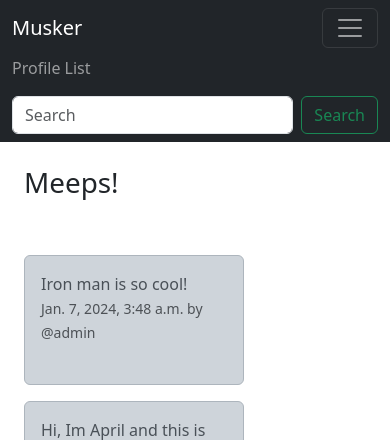
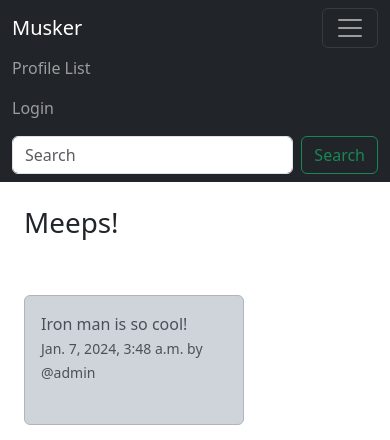
Before and after one commit to AkshitKushwaha/musker, a Django app: page / in a window 390 px wide, after a click that opens the changed part. Shown: the top 440 px of the page. Run offline with Django 3.2, Linux system fonts and the light colour scheme; data comes from the database, SQL or seed files in the repository.

Commit message:
Added a login system

```diff
--- a/musker/templates/navbar.html
+++ b/musker/templates/navbar.html
@@ -16,6 +16,15 @@
             <a class="nav-link" href="{% url 'profile' request.user.id %}">My Profile</a>
           </li>
 
+          <li class="nav-item">
+            <a class="nav-link" href="{% url 'logout' %}">Logout</a>
+          </li>
+
+          {% else %}
+
+          <li class="nav-item">
+            <a class="nav-link" href="{% url 'login' %}">Login</a>
+
           {% endif %}
         </ul>
         <form class="d-flex" role="search">
--- a/musker/urls.py
+++ b/musker/urls.py
@@ -5,4 +5,6 @@ urlpatterns = [
     path('', views.home, name="home"),
     path('profile_list/', views.profile_list, name="profile_list"),
     path('profile/<int:pk>', views.profile, name='profile'),
+    path('login/', views.login_user, name='login'),
+    path('logout/', views.logout_user, name='logout'),
 ]
--- a/musker/views.py
+++ b/musker/views.py
@@ -2,6 +2,8 @@ from django.shortcuts import render, redirect
 from django.contrib import messages
 from .models import Profile, Meep
 from .forms import MeepForm
+from django.contrib.auth import authenticate, login, logout
+
 
 def home(request):
     if request.user.is_authenticated:
@@ -57,3 +59,27 @@ def profile(request, pk):
     else:
         messages.success(request, 'login to view this page')
         return redirect('home')
+
+
+def login_user(request):
+    if request.method == "POST":
+        username = request.POST['username']
+        password = request.POST['password']
+        user = authenticate(request, username=username, password=password)
+        if user is not None:
+            login(request, user)
+            messages.success(request, 'Logged in Successfully!')
+            return redirect('home')
+        else:
+            messages.success(request, 'Error logging in, please try again')
+            return redirect('login')
+
+
+    else:
+        return render(request, 'login.html', {})
+
+
+def logout_user(request):
+    logout(request)
+    messages.success(request, 'Logged out')
+    return redirect('home')
```
Also changed, not shown: musker/templates/login.html (added, +41 -0 lines), db.sqlite3.
